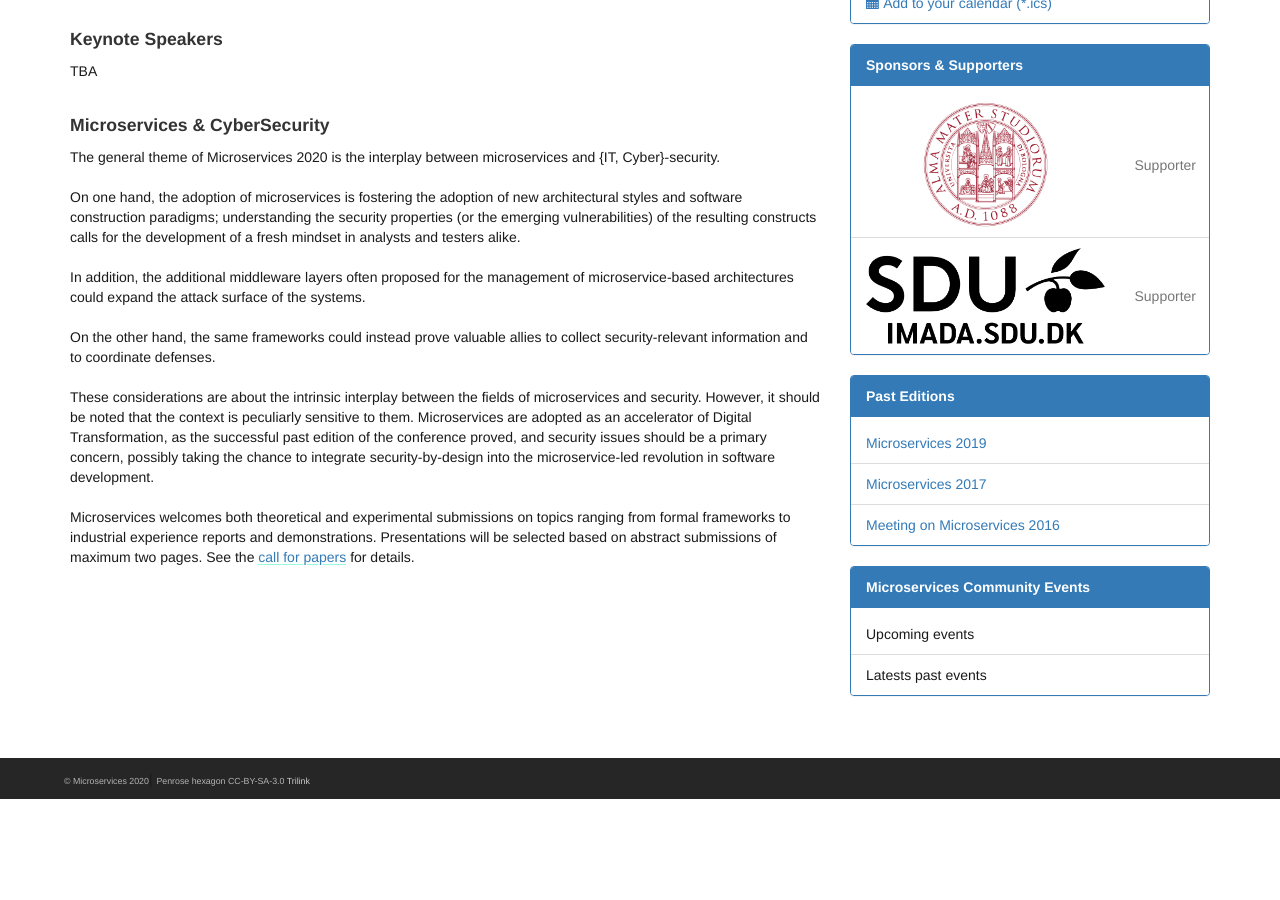
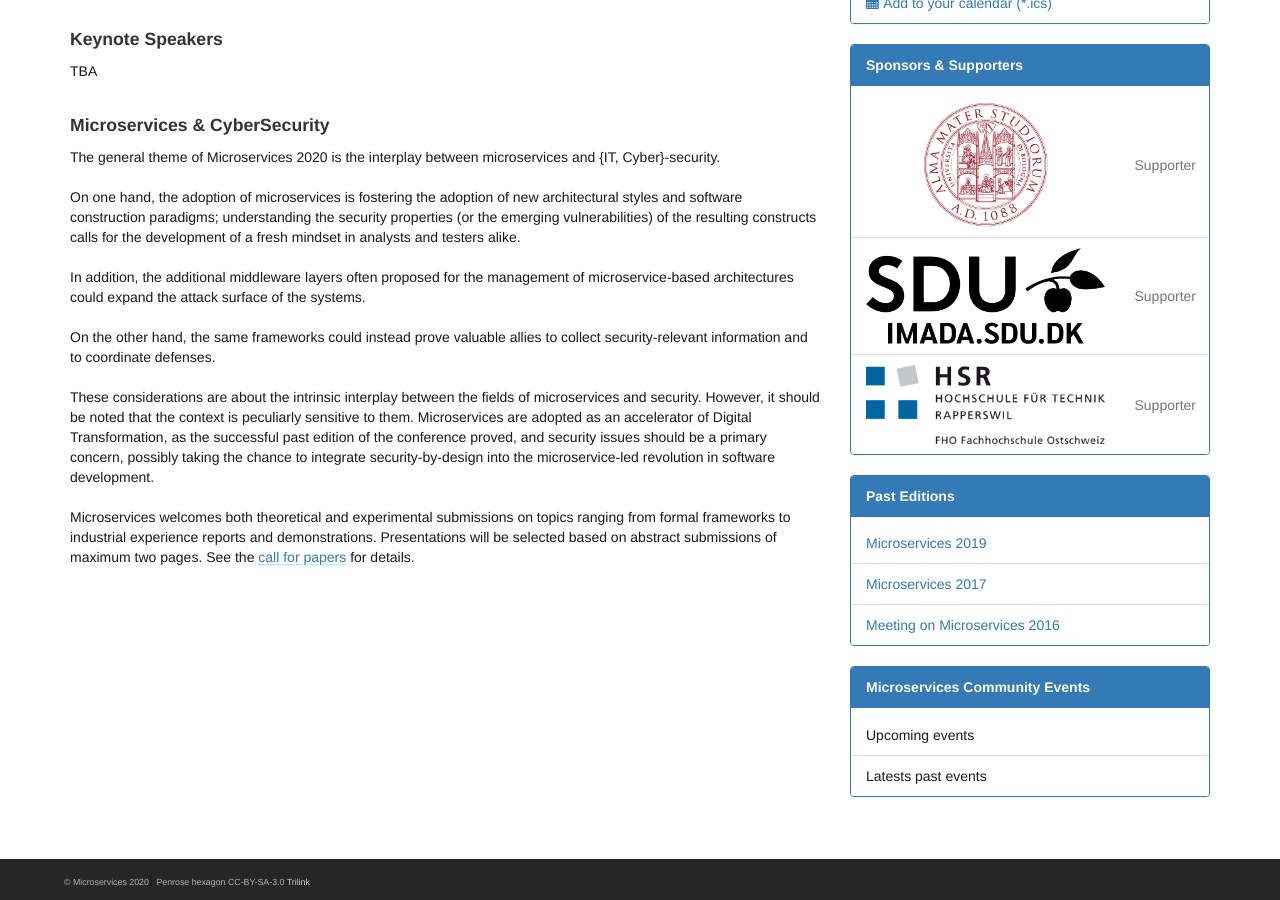
Before and after one commit to microservices-community/microservices-2020, a Jekyll site: the page built from index.md, in a window 1280 px wide and 900 px high, scrolled down 841 px. Built offline with Jekyll 4.4.1, drawn with Linux system fonts in a browser that asks for light colours; before the commit the page ends 1640 px from its top, so only the background shows below that.

Commit message:
Added Olaf's affil as supporter.

```diff
--- a/_data/supporters.yml
+++ b/_data/supporters.yml
@@ -6,3 +6,7 @@
   name: University of Southern Denmark
   link: https://www.sdu.dk/en/om_sdu/institutter_centre/imada_matematik_og_datalogi
   logo: sdu.png
+- type: Supporter
+  name: HSR Hochschule für Technik Rapperswil
+  link: https://www.hsr.ch/
+  logo: hsr.png
```
Also changed, not shown: assets/images/supporters/hsr.png (added), assets/images/supporters/hsr.svg (added), assets/images/supporters/ifs.gif (added).
